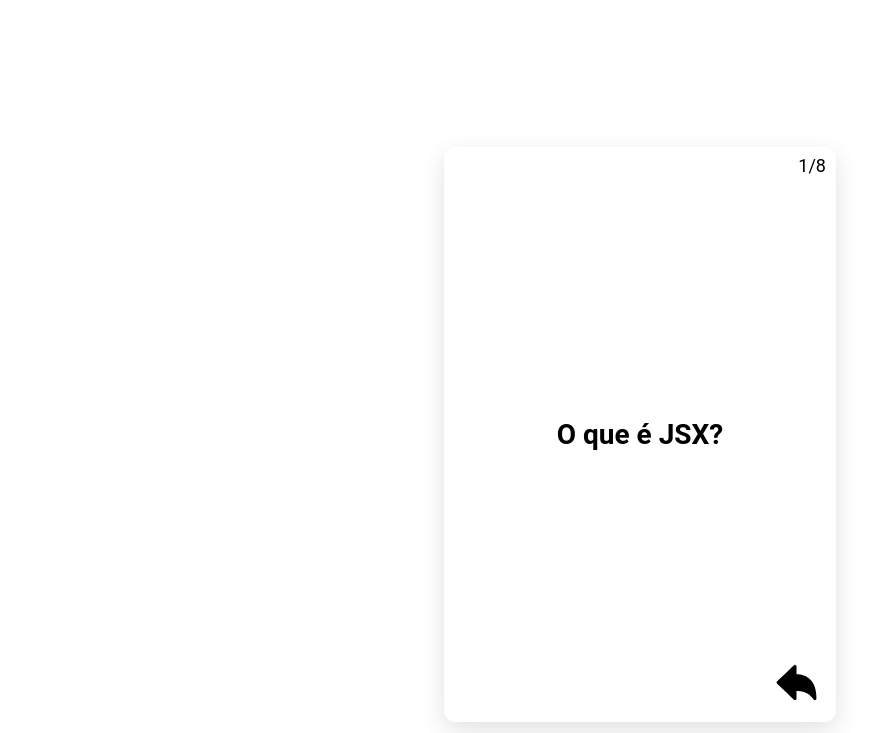
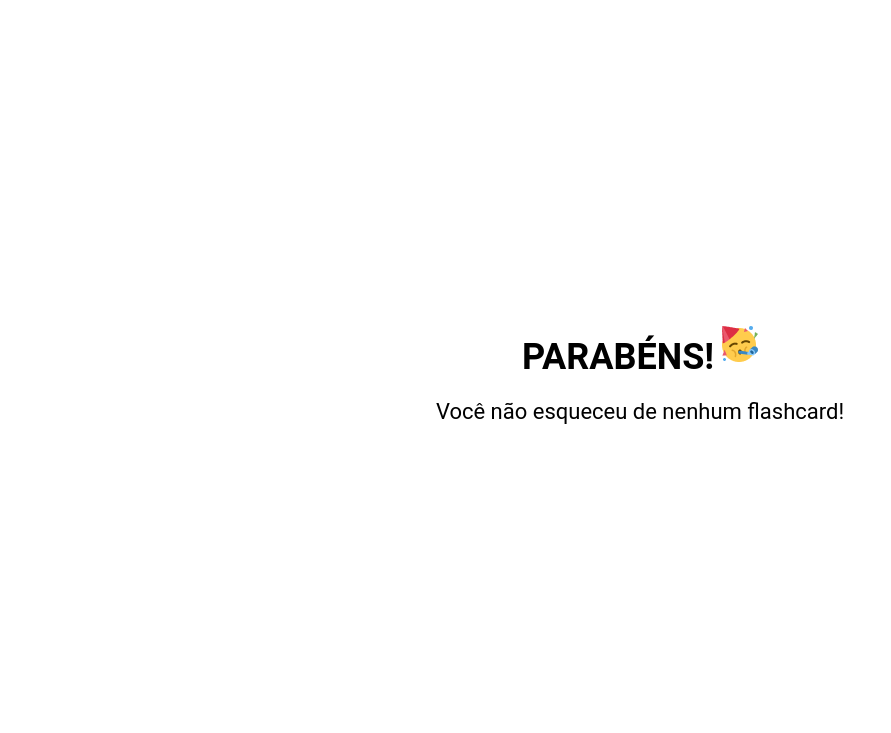
Before and after one commit to renaatosalgado/zap-recall, a React app: page / in a window 1280 px wide. Both pictures are taken after a click on the button "Praticar React". Shown: the part 67-800 px from the top of the page, without its empty margins (0-891 px from the left). Built offline with nearby package versions, Linux system fonts and the light colour scheme.

Commit message:
created final page layout

```diff
--- a/public/css/styles.css
+++ b/public/css/styles.css
@@ -1,5 +1,9 @@
 body {
   font-family: "Roboto", sans-serif;
+}
+
+.hidden {
+    display: none;
 }
 
 .initial-page {
@@ -166,3 +170,28 @@ body {
 .yellow {
   border: 3px solid #ffef61;
 }
+
+.final-page .message {
+    display: flex;
+    justify-content: center;
+    align-items: center;
+
+    width: 100%;
+
+    margin-top: calc((100vh/2 - 84px));
+}
+
+.final-page .message p {
+    font-size: 36px;
+    font-weight: 700;
+    margin-right: 8px;
+}
+
+.final-page p {
+    display: flex;
+    align-items: center;
+    justify-content: center;
+
+    font-size: 22px;
+    margin-top: 26px;
+}
--- /dev/null
+++ b/src/components/FinalPage.js
@@ -0,0 +1,16 @@
+import Party from "../assets/party.png";
+import Sad from "../assets/sad.png";
+
+export default function FinalPage() {
+  return (
+    <>
+      <div className="final-page">
+        <div className="message">
+          <p>PARABÉNS!</p>
+          <img src={Party} alt="party-emoji" />
+        </div>
+        <p>Você não esqueceu de nenhum flashcard!</p>
+      </div>
+    </>
+  );
+}
--- a/src/components/Flashcards.js
+++ b/src/components/Flashcards.js
@@ -3,18 +3,24 @@ import TurnPage from "../assets/turn.png";
 
 export default function Flashcards() {
   const [showed, setShowed] = useState(false);
-  const [answered, setAnswered] = useState(false);
+  const [card, setCard] = useState("flashcard");
+  const [buttons, setButtons] = useState("answer-buttons");
+  const [turn, setTurn] = useState("turn-page hidden");
 
   function showAnswer() {
     setShowed(true);
   }
 
-  function showNextQuestion() {}
+  function selectAnswer(color) {
+    setButtons("hidden");
+    setCard(`flashcard ${color}`);
+    setTurn("turn-page");
+  }
 
   return (
     <>
       {showed ? (
-        <div className="flashcard">
+        <div className={card}>
           <div className="card-title">O que é JSX?</div>
           <div className="card-counter">
             <p>1/8</p>
@@ -22,23 +28,28 @@ export default function Flashcards() {
           <div className="card-text">
             Uma extensão de linguagem do JavaScript.
           </div>
-          <div className="answer-buttons">
-            <button type="button" className="single-button black">
+          <div className={buttons}>
+            <button type="button" className="single-button black" onClick={() => selectAnswer("black")}>
               Agora aprendi
             </button>
-            <button type="button" className="single-button red">
+            <button type="button" className="single-button red" onClick={() => selectAnswer("red")}>
               Não lembrei
             </button>
-            <button type="button" className="single-button green">
+            <button type="button" className="single-button green" onClick={() => selectAnswer("green")}>
               Lembrei com esforço
             </button>
-            <button type="button" className="single-button yellow">
+            <button type="button" className="single-button yellow" onClick={() => selectAnswer("yellow")}>
               Zap!
             </button>
           </div>
+          <img
+            src={TurnPage}
+            alt="turn-page"
+            className={turn}
+          />
         </div>
       ) : (
-        <div className="flashcard">
+        <div className={card}>
           <div className="card-counter">
             <p>1/8</p>
           </div>
--- a/src/components/Game.js
+++ b/src/components/Game.js
@@ -1,3 +1,4 @@
+import FinalPage from "./FinalPage";
 import Flashcards from "./Flashcards";
 import TopBar from "./TopBar";
 
@@ -49,7 +50,8 @@ export default function Game() {
   return (
     <>
       <TopBar />
-      <Flashcards />
+      <FinalPage />
+      {/* <Flashcards /> */}
     </>
   );
 }
```
